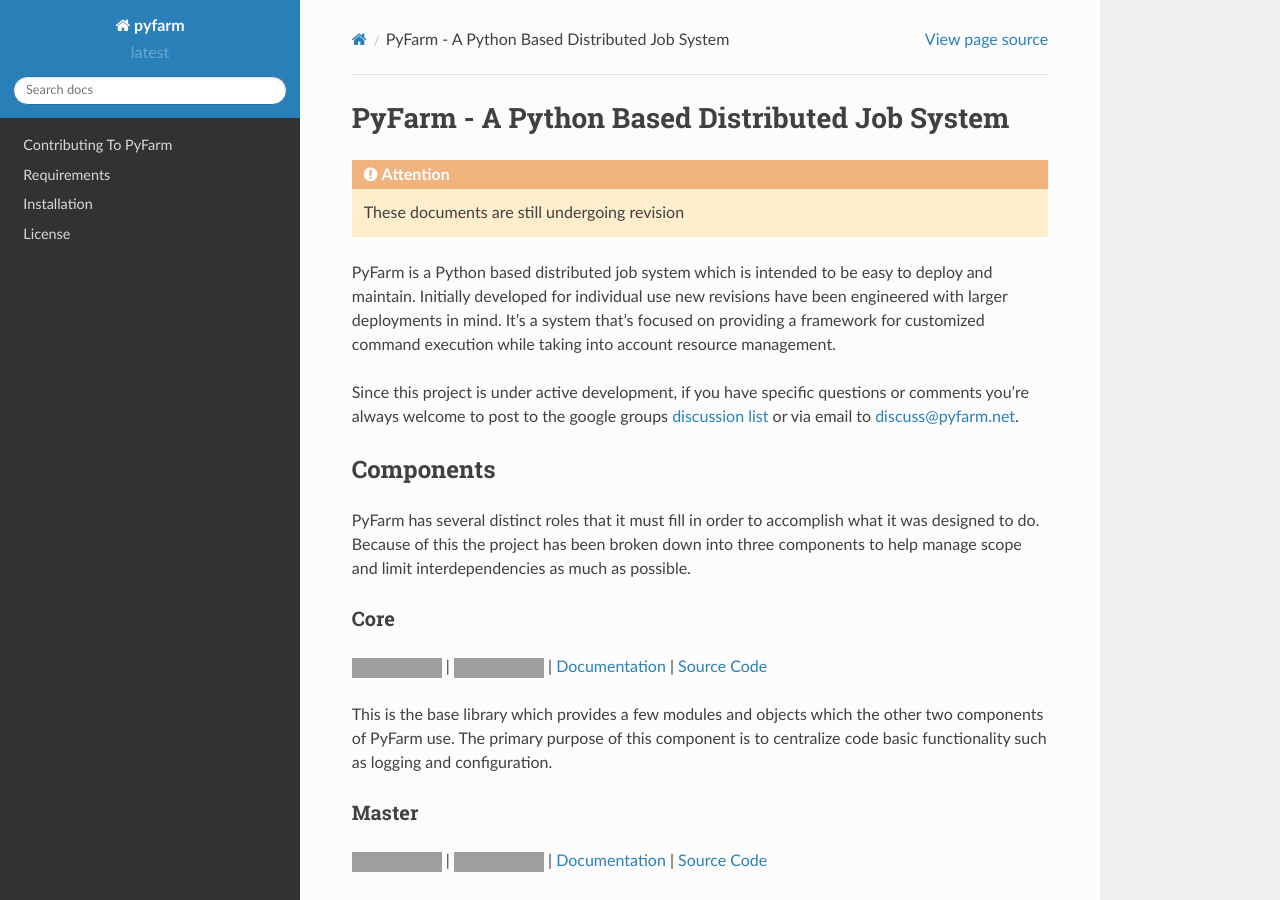
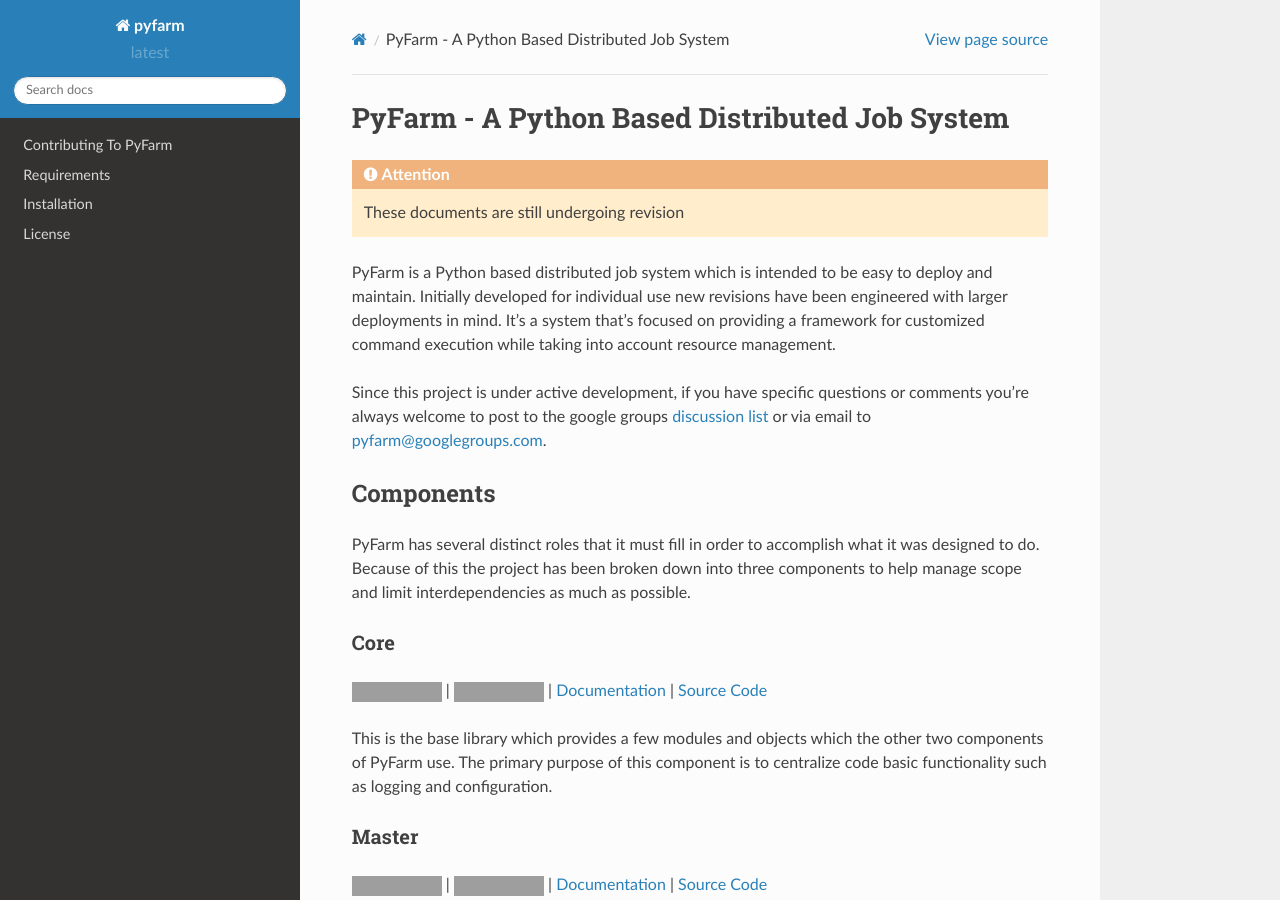
Before and after one commit to pyfarm/pyfarm-docs, a Sphinx documentation site: the page built from source/index.rst, in a window 1280 px wide and 900 px high. Built offline with Sphinx 7.4.7 and the Read the Docs theme 2.0.0, drawn with Linux system fonts in a browser that asks for light colours; grey boxes are pictures that could not be loaded.

Commit message:
changing google group address
Eventually pyfarm.net will go away and be replaced with 100% public infrastructure.

```diff
--- a/source/index.rst
+++ b/source/index.rst
@@ -37,8 +37,8 @@
 
 Since this project is under active development, if you have specific
 questions or comments you're always welcome to post to the google groups
-`discussion list <https://groups.google.com/a/pyfarm.net/forum/#!forum/discuss>`_
-or via email to discuss@pyfarm.net.
+`discussion list <https://groups.google.com/forum/#!forum/pyfarm>`_
+or via email to pyfarm@googlegroups.com.
 
 Components
 ----------
```
